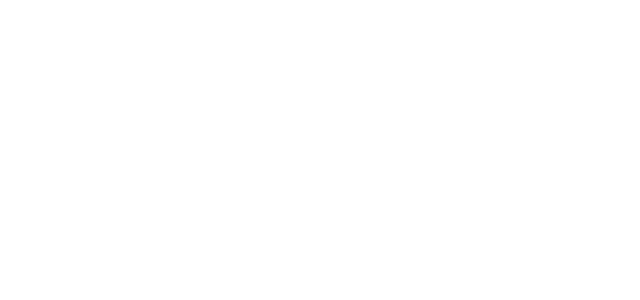
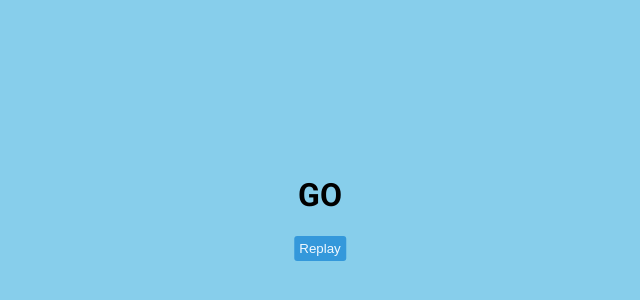
Before and after one commit to Hub-yang/50projects-vue3, a Vue app: page /day34 in a window 1280 px wide. Before the commit this address had no page. Shown: the part 192-492 px from the top of the page, without its empty margins (320-960 px from the left). Built offline with nearby package versions, Linux system fonts and the light colour scheme; a web font is replaced by a local one.

Commit message:
day34:Animated Countdown:动画倒计时效果

```diff
--- a/src/router/index.js
+++ b/src/router/index.js
@@ -5,7 +5,7 @@
   routes: [
     {
       path: "/",
-      redirect: "/day33",
+      redirect: "/day34",
     },
     {
       path: "/day01",
@@ -292,5 +292,13 @@
       },
       component: () => import("../views/Day33_NotesApp/Index.vue"),
     },
+    {
+      path: "/day34",
+      name: "day34",
+      meta: {
+        title: "Animated Countdown",
+      },
+      component: () => import("../views/Day34_AnimatedCountdown/Index.vue"),
+    },
   ],
 })
--- /dev/null
+++ b/src/views/Day34_AnimatedCountdown/Index.vue
@@ -0,0 +1,50 @@
+<template>
+  <div class="body">
+    <div :class="['counter', infinity ? '' : 'hide']">
+      <div class="nums">
+        <span class="in_out" :style="{ '--infinite': infinity }">{{
+          count
+        }}</span>
+      </div>
+      <h4>Get Ready</h4>
+    </div>
+
+    <div :class="['final', infinity ? '' : 'show']">
+      <h1>GO</h1>
+      <button class="replay" @click="replay">
+        <span>Replay</span>
+      </button>
+    </div>
+  </div>
+</template>
+
+<script setup>
+import { ref, onMounted } from "vue"
+const count = ref(3)
+let timer
+const infinity = ref("infinite")
+onMounted(() => {
+  runAnimation()
+})
+
+function replay() {
+  count.value = 3
+  infinity.value = "infinite"
+  runAnimation()
+}
+
+function runAnimation() {
+  timer = setInterval(() => {
+    if (count.value < 2) {
+      infinity.value = ""
+      clearInterval(timer)
+    } else {
+      count.value--
+    }
+  }, 1000)
+}
+</script>
+
+<style scoped lang="scss">
+@import "./index.scss";
+</style>
--- /dev/null
+++ b/src/views/Day34_AnimatedCountdown/index.scss
@@ -0,0 +1,171 @@
+@import url('https://fonts.googleapis.com/css2?family=Roboto:wght@400;700&display=swap');
+
+.body {
+  font-family: 'Roboto', sans-serif;
+  margin: 0;
+  height: 100vh;
+  width: 100vw;
+  background-color: skyblue;
+  overflow: hidden;
+  position: relative;
+
+  .counter {
+    position: absolute;
+    top: 50%;
+    left: 50%;
+    transform: translate(-50%, -50%);
+    text-align: center;
+
+    &.hide {
+      transform: translate(-50%, -50%) scale(0);
+      animation: hide 0.2s ease-out;
+    }
+
+    .nums {
+      color: #3498db;
+      font-size: 50px;
+      position: relative;
+      overflow: hidden;
+      width: 250px;
+      height: 50px;
+
+      span {
+        position: absolute;
+        top: 50%;
+        left: 50%;
+        transform: translate(-50%, -50%) rotate(120deg);
+        transform-origin: bottom center;
+
+        &.in_out {
+          transform: translate(-50%, -50%) rotate(0deg);
+          animation: goInOut 1s ease-in-out var(--infinite);
+        }
+      }
+    }
+
+    h4 {
+      font-size: 20px;
+      margin: 5px;
+      text-transform: uppercase;
+    }
+  }
+
+  .final {
+    position: absolute;
+    top: 50%;
+    left: 50%;
+    transform: translate(-50%, -50%) scale(0);
+    text-align: center;
+
+    &.show {
+      transform: translate(-50%, -50%) scale(1);
+      animation: show 0.2s ease-out;
+    }
+
+    .replay {
+      background-color: #3498db;
+      border-radius: 3px;
+      border: none;
+      color: aliceblue;
+      padding: 5px;
+      text-align: center;
+      display: inline-block;
+      cursor: pointer;
+      transition: all 0.3s;
+
+      span {
+        cursor: pointer;
+        display: inline-block;
+        position: relative;
+        transition: 0.3s;
+
+        &:after {
+          content: '\00bb';
+          position: absolute;
+          opacity: 0;
+          top: 0;
+          right: -20px;
+          transition: 0.5s;
+        }
+      }
+
+      &:hover {
+        span {
+          padding-right: 25px;
+
+          &:after {
+            opacity: 1;
+            right: 0;
+          }
+        }
+      }
+    }
+  }
+
+}
+
+@keyframes hide {
+  0% {
+    transform: translate(-50%, -50%) scale(1);
+  }
+
+  100% {
+    transform: translate(-50%, -50%) scale(0);
+  }
+}
+
+
+@keyframes show {
+  0% {
+    transform: translate(-50%, -50%) scale(0);
+  }
+
+  30% {
+    transform: translate(-50%, -50%) scale(1.4);
+  }
+
+  100% {
+    transform: translate(-50%, -50%) scale(1);
+  }
+}
+
+@keyframes goInOut {
+  0% {
+    transform: translate(-50%, -50%) rotate(120deg);
+  }
+
+  20% {
+    transform: translate(-50%, -50%) rotate(-20deg);
+  }
+
+  40% {
+    transform: translate(-50%, -50%) rotate(10deg);
+  }
+
+  60% {
+    transform: translate(-50%, -50%) rotate(0deg);
+  }
+
+  80% {
+    transform: translate(-50%, -50%) rotate(20deg);
+  }
+
+  100% {
+    transform: translate(-50%, -50%) rotate(-120deg);
+  }
+
+}
+
+// @keyframes goOut {
+//   0% {
+//     transform: translate(-50%, -50%) rotate(0deg);
+//   }
+
+//   60% {
+//     transform: translate(-50%, -50%) rotate(20deg);
+//   }
+
+//   100% {
+//     transform: translate(-50%, -50%) rotate(-120deg);
+//   }
+// }
```
Also changed, not shown: 1 other file (tests, documents, lock files or other folders).
